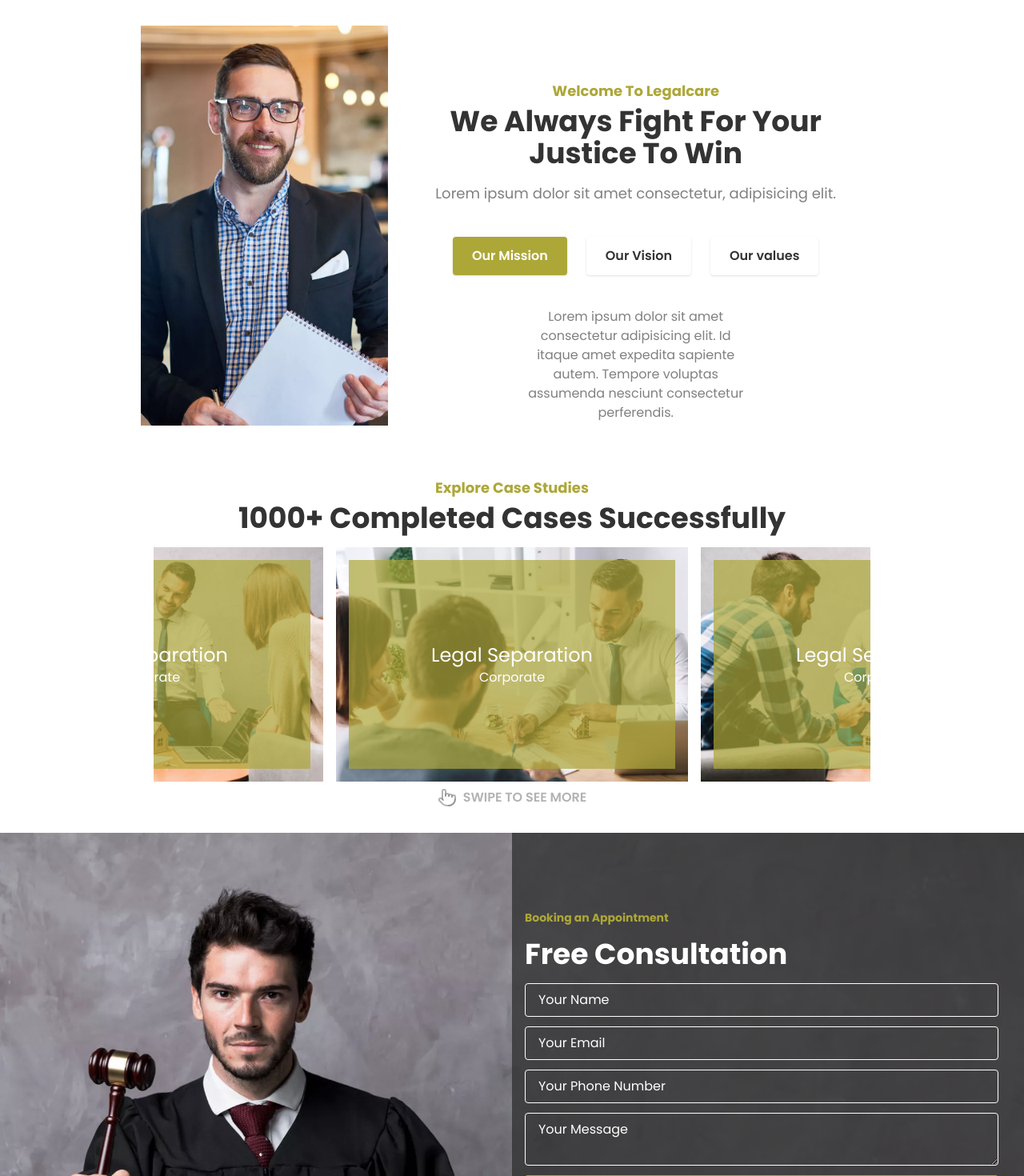
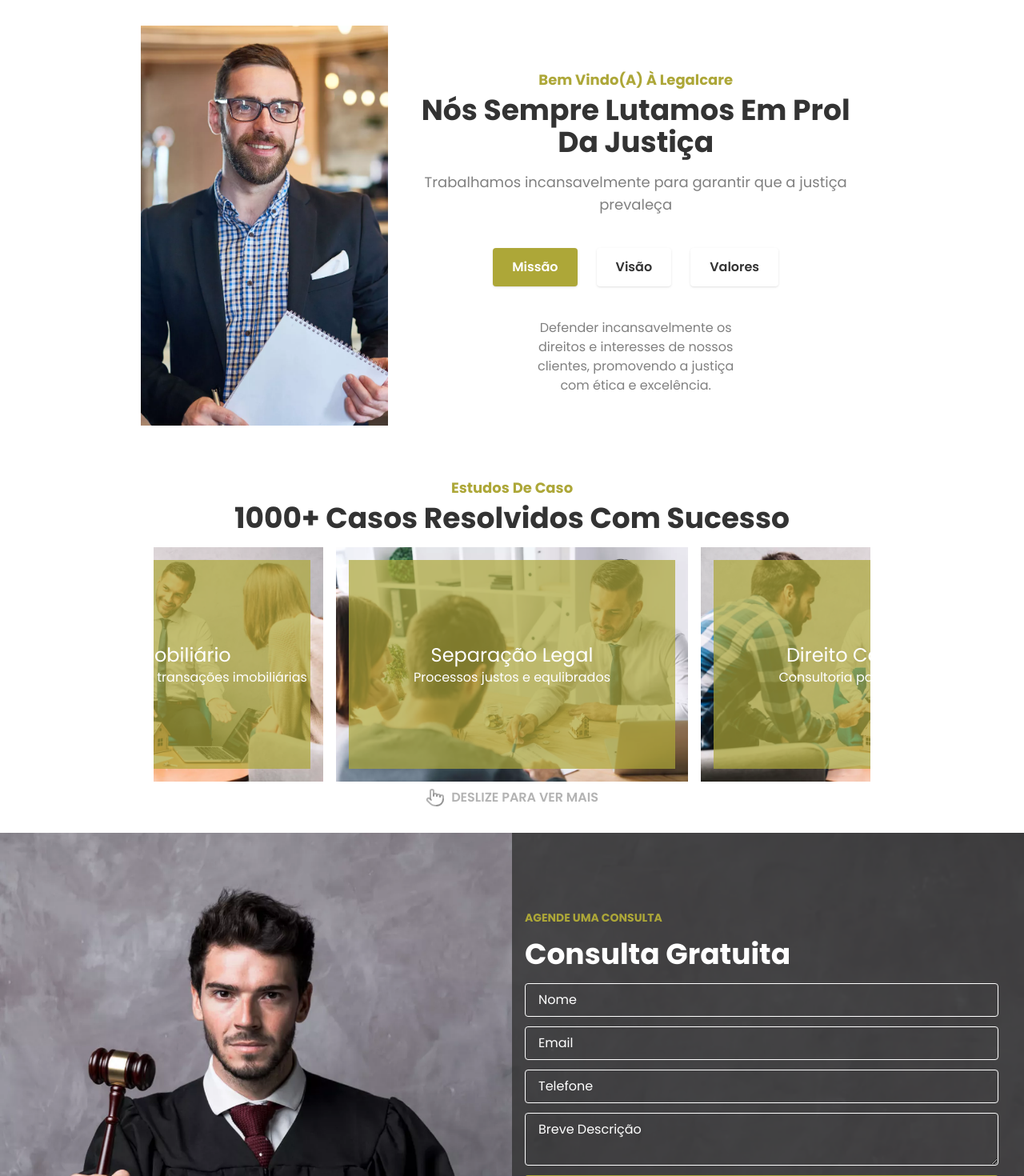
Before and after one commit to AlmeidaLucas2412/Lawyer-Page, a Next.js app: page / in a window 1280 px wide. Shown: the part 1320-2790 px from the top of the page at 80% size. Built offline with nearby package versions, Linux system fonts and the light colour scheme.

Commit message:
Translating to portuguese and changing Lorem texts to some consistent texts.

```diff
--- a/app/(app)/sections/appointment-section.tsx
+++ b/app/(app)/sections/appointment-section.tsx
@@ -13,37 +13,37 @@
         {""}
       </div>
       <div className="z-20 flex flex-col gap-y-4 xl:self-end xl:w-1/2 xl:px-4">
-        <span className="text-sm font-bold text-emphasis">
-          Booking an Appointment
+        <span className="text-sm font-bold text-emphasis uppercase">
+          Agende uma consulta
         </span>
         <h2 className="text-4xl font-bold text-background">
-          Free Consultation
+          Consulta Gratuita
         </h2>
         <form className="flex flex-col gap-y-3 text-background">
           <input
             type="text"
-            placeholder="Your Name"
+            placeholder="Nome"
             className="px-4 py-2 bg-transparent border rounded-sm border-background placeholder:text-background focus:outline-none"
           />
           <input
             type="email"
-            placeholder="Your Email"
+            placeholder="Email"
             className="px-4 py-2 bg-transparent border rounded-sm border-background placeholder:text-background focus:outline-none"
           />
           <input
             type="phone"
-            placeholder="Your Phone Number"
+            placeholder="Telefone"
             className="px-4 py-2 bg-transparent border rounded-sm border-background placeholder:text-background focus:outline-none"
           />
           <textarea
-            placeholder="Your Message"
+            placeholder="Breve Descrição"
             className="px-4 py-2 bg-transparent border rounded-sm border-background placeholder:text-background focus:outline-none"
           />
           <button
             type="submit"
             className="p-3 rounded-sm bg-emphasis text-background"
           >
-            Send Message
+            Enviar
           </button>
         </form>
       </div>
--- a/app/(app)/sections/blog-section.tsx
+++ b/app/(app)/sections/blog-section.tsx
@@ -4,31 +4,35 @@
 export const BlogSection = () => {
   return (
     <section className="flex flex-col px-4 py-8 gap-y-6 md:items-center">
-      <Heading introduction="Our Blog" title="Recent Blog" alignCenter />
+      <Heading
+        introduction="Nosso Blog"
+        title="Notícias e artigos"
+        alignCenter
+      />
       <div className="flex flex-col items-center gap-y-10 md:flex-row md:gap-x-2">
         <BlogCard
-          title="All you want to know about industrial laws"
+          title="Tudo sobre leis industriais"
           image="/latest-case_1.jpg"
           day="19"
-          month="February"
+          month="Fevereiro"
           year="2025"
-          description="Lorem ipsum dolor sit amet consectetur, adipisicing elit."
+          description="Tendências legais emergentes"
         />
         <BlogCard
-          title="All you want to know about industrial laws"
+          title="Tudo sobre leis industriais"
           image="/latest-case_2.jpg"
           day="18"
-          month="February"
+          month="Fevereiro"
           year="2025"
-          description="Lorem ipsum dolor sit amet consectetur, adipisicing elit."
+          description="Guia completo para empresas"
         />
         <BlogCard
-          title="All you want to know about industrial laws"
+          title="Tudo sobre leis industriais"
           image="/latest-case_3.jpg"
           day="17"
-          month="February"
+          month="Fevereiro"
           year="2025"
-          description="Lorem ipsum dolor sit amet consectetur, adipisicing elit."
+          description="Direitos do trabalhador atualizados"
         />
       </div>
     </section>
--- a/app/(app)/sections/hero.tsx
+++ b/app/(app)/sections/hero.tsx
@@ -25,7 +25,7 @@
         <span className="font-bold uppercase text-emphasis xl:text-lg">
           Legalcare
         </span>
-        <h1 className="text-4xl font-bold capitalize text-background xl:text-6xl">
+        <h1 className="text-4xl font-bold capitalize text-background xl:text-5xl">
           Advogados lutando pela sua
           <Typewritter textToShow="Liberdade." />
         </h1>
--- a/app/(app)/sections/studies-section.tsx
+++ b/app/(app)/sections/studies-section.tsx
@@ -11,25 +11,25 @@
   return (
     <section className="flex flex-col px-4 py-8 gap-y-4" id="studies">
       <Heading
-        introduction="Explore case studies"
-        title="1000+ completed cases successfully"
+        introduction="Estudos de caso"
+        title="1000+ Casos resolvidos com sucesso"
         alignCenter
       />
       <div className="flex flex-col gap-y-6 md:hidden">
         <StudiesCard
           image="/case-3.jpg"
-          title="Legal Separation"
-          description="Corporate"
+          title="Separação Legal"
+          description="Processos justos e equlibrados"
         />
         <StudiesCard
           image="/case-2.jpg"
-          title="Legal Separation"
-          description="Corporate"
+          title="Direito Corporativo"
+          description="Consultoria para sua empresa"
         />
         <StudiesCard
           image="/case-3.jpg"
-          title="Legal Separation"
-          description="Corporate"
+          title="Direito Trabalhista"
+          description="Proteção trabalhista"
         />
       </div>
       <Carousel
@@ -40,36 +40,36 @@
           <CarouselItem className="xl:basis-1/2">
             <StudiesCard
               image="/case-3.jpg"
-              title="Legal Separation"
-              description="Corporate"
+              title="Separação Legal"
+              description="Processos justos e equlibrados"
             />
           </CarouselItem>
           <CarouselItem className="xl:basis-1/2">
             <StudiesCard
               image="/case-2.jpg"
-              title="Legal Separation"
-              description="Corporate"
+              title="Direito Corporativo"
+              description="Consultoria para sua empresa"
             />
           </CarouselItem>
           <CarouselItem className="xl:basis-1/2">
             <StudiesCard
               image="/case-3.jpg"
-              title="Legal Separation"
-              description="Corporate"
+              title="Direito Trabalhista"
+              description="Proteção dos direitos trabalhistas"
             />
           </CarouselItem>
           <CarouselItem className="xl:basis-1/2">
             <StudiesCard
               image="/case-2.jpg"
-              title="Legal Separation"
-              description="Corporate"
+              title="Direito Imobiliário"
+              description="Proteção e segurança em transações imobiliárias"
             />
           </CarouselItem>
         </CarouselContent>
         <div className="hidden md:flex md:self-center md:gap-x-2">
           <Pointer className="stroke-current text-description/60" />
           <span className="font-semibold uppercase text-description/60">
-            Swipe to see more
+            Deslize para ver mais
           </span>
         </div>
       </Carousel>
--- a/app/(app)/sections/testimonial-section.tsx
+++ b/app/(app)/sections/testimonial-section.tsx
@@ -13,54 +13,58 @@
       className="flex flex-col px-4 py-8 gap-y-6 xl:px-44"
       id="testimonial"
     >
-      <Heading introduction="Testimonial" title="Happy Clients" alignCenter />
+      <Heading
+        introduction="Feedbacks"
+        title="Clientes Satitsfeitos"
+        alignCenter
+      />
       <Carousel className="p-2" opts={{ loop: true }}>
         <CarouselContent>
           <CarouselItem className="md:basis-1/3">
             <TestimonialCard
-              feedback="Lorem ipsum dolor sit amet consectetur, adipisicing elit. Iste cupiditate distinctio mollitia et fugiat libero minus sapiente illo."
-              name="Roger Scott"
-              role="Marketing Manager"
+              feedback="Apoio e orientação excepcionais. Minha confiança foi plenamente justificada."
+              name="João Silva"
+              role="Engenheiro"
               image="/client_1.jpg"
             />
           </CarouselItem>
           <CarouselItem className="md:basis-1/3">
             <TestimonialCard
-              feedback="Lorem ipsum dolor sit amet consectetur, adipisicing elit. Iste cupiditate distinctio mollitia et fugiat libero minus sapiente illo."
-              name="John Doe"
-              role="Senior Consultant"
+              feedback="Apoio e orientação excepcionais. Minha confiança foi plenamente justificada."
+              name="Pedro Santos"
+              role="Médico"
               image="/client_2.jpg"
             />
           </CarouselItem>
           <CarouselItem className="md:basis-1/3">
             <TestimonialCard
-              feedback="Lorem ipsum dolor sit amet consectetur, adipisicing elit. Iste cupiditate distinctio mollitia et fugiat libero minus sapiente illo."
-              name="Tom Smith"
-              role="Sales Manager"
+              feedback="Apoio e orientação excepcionais. Minha confiança foi plenamente justificada."
+              name="Lucas Ferreira"
+              role="Professor"
               image="/client_3.jpg"
             />
           </CarouselItem>
           <CarouselItem className="md:basis-1/3">
             <TestimonialCard
-              feedback="Lorem ipsum dolor sit amet consectetur, adipisicing elit. Iste cupiditate distinctio mollitia et fugiat libero minus sapiente illo."
-              name="Roger Scott"
-              role="Marketing Manager"
+              feedback="Apoio e orientação excepcionais. Minha confiança foi plenamente justificada."
+              name="Gabriel Costa"
+              role="Arquiteto"
               image="/client_1.jpg"
             />
           </CarouselItem>
           <CarouselItem className="md:basis-1/3">
             <TestimonialCard
-              feedback="Lorem ipsum dolor sit amet consectetur, adipisicing elit. Iste cupiditate distinctio mollitia et fugiat libero minus sapiente illo."
-              name="John Doe"
-              role="Senior Consultant"
+              feedback="Apoio e orientação excepcionais. Minha confiança foi plenamente justificada."
+              name="Rodrigo Almeida"
+              role="Contador"
               image="/client_2.jpg"
             />
           </CarouselItem>
           <CarouselItem className="md:basis-1/3">
             <TestimonialCard
-              feedback="Lorem ipsum dolor sit amet consectetur, adipisicing elit. Iste cupiditate distinctio mollitia et fugiat libero minus sapiente illo."
-              name="Tom Smith"
-              role="Sales Manager"
+              feedback="Apoio e orientação excepcionais. Minha confiança foi plenamente justificada."
+              name="Rafael Pereira"
+              role="Psicólogo"
               image="/client_3.jpg"
             />
           </CarouselItem>
@@ -69,7 +73,7 @@
       <div className="flex self-center gap-x-2">
         <Pointer className="stroke-current text-description/60" />
         <span className="font-semibold uppercase text-description/60">
-          Swipe to see more
+          Deslize para ver mais
         </span>
       </div>
     </section>
--- a/app/(app)/sections/welcome-section.tsx
+++ b/app/(app)/sections/welcome-section.tsx
@@ -10,11 +10,11 @@
   const [activeButton, setActiveButton] = useState("");
 
   const MISSION_TEXT =
-    "Lorem ipsum dolor sit amet consectetur adipisicing elit. Id itaque amet expedita sapiente autem. Tempore voluptas assumenda nesciunt consectetur perferendis.";
+    "Defender incansavelmente os direitos e interesses de nossos clientes, promovendo a justiça com ética e excelência.";
   const VISION_TEXT =
-    "Lorem ipsum dolor sit amet consectetur adipisicing elit temporibus consequuntur.";
+    "Ser referência nacional em advocacia, reconhecida pela competência, transparência e compromisso com a justiça.";
   const VALUES_TEXT =
-    "Lorem ipsum dolor sit amet consectetur adipisicing elit.";
+    "Ética, Excelência, Compromisso, Transparência e Respeito.";
 
   useEffect(() => {
     setActiveButton("mission");
@@ -40,9 +40,9 @@
       />
       <div className="flex flex-col gap-y-2 md:p-8 md:text-center md:flex-1 xl:gap-y-10">
         <Heading
-          introduction="Welcome to legalcare"
-          title="We always fight for your justice to win"
-          description="Lorem ipsum dolor sit amet consectetur, adipisicing elit."
+          introduction="Bem vindo(a) à Legalcare"
+          title="Nós sempre lutamos em prol da Justiça"
+          description="Trabalhamos incansavelmente para garantir que a justiça prevaleça"
         />
         <div className="flex flex-col xl:flex-row xl:self-center xl:gap-x-6">
           <Button
@@ -50,21 +50,21 @@
             variant={activeButton === "mission" ? "default" : "ghost"}
             className="p-6"
           >
-            <span className="text-base font-semibold">Our Mission</span>
+            <span className="text-base font-semibold">Missão</span>
           </Button>
           <Button
             onClick={() => handleText(VISION_TEXT, "vision")}
             variant={activeButton === "vision" ? "default" : "ghost"}
             className="p-6"
           >
-            <span className="text-base font-semibold">Our Vision</span>
+            <span className="text-base font-semibold">Visão</span>
           </Button>
           <Button
             onClick={() => handleText(VALUES_TEXT, "values")}
             variant={activeButton === "values" ? "default" : "ghost"}
             className="p-6"
           >
-            <span className="text-base font-semibold">Our values</span>
+            <span className="text-base font-semibold">Valores</span>
           </Button>
         </div>
         <p className="xl:h-20 text-description xl:w-1/2 xl:self-center">
@@ -72,7 +72,7 @@
         </p>
         <div className="p-4 bg-emphasis md:hidden">
           <span className="text-xl text-background">
-            40 Years of Experience
+            40 Anos de Experiência
           </span>
         </div>
       </div>
--- a/components/blog-card.tsx
+++ b/components/blog-card.tsx
@@ -44,7 +44,7 @@
       </div>
       <p className="text-description">{description}</p>
       <Button className="w-fit">
-        <span>Read More</span>
+        <span>Ler Mais</span>
       </Button>
     </div>
   );
--- a/components/layout/footer.tsx
+++ b/components/layout/footer.tsx
@@ -13,12 +13,11 @@
             Legalcare
           </h2>
           <span className="-mt-6 font-bold uppercase text-emphasis xl:-mt-10">
-            A law firm agency
+            Escritório de Advocacia
           </span>
           <p className="text-neutral-50/70 xl:text-lg">
-            Lorem ipsum dolor sit amet consectetur adipisicing elit. Maiores,
-            velit doloremque blanditiis maxime alias saepe ad repellendus unde
-            aut iste!
+            Comprometidos com a justiça e dedicados a fornecer serviços
+            jurídicos de excelência. Sua confiança é nossa prioridade.
           </p>
           <div className="flex gap-x-2">
             <div className="flex items-center justify-center rounded-full size-12 bg-background/20">
@@ -61,44 +60,44 @@
         </div>
         <ul className="flex flex-col gap-y-4 text-background">
           <span className="text-xl font-semibold xl:text-2xl xl:font-normal">
-            Practice Areas
+            Áreas de Atuação
           </span>
-          <li className="flex items-center gap-x-2 lg:hover:text-emphasis">
+          <li className="flex items-center transition-colors duration-500 gap-x-2 lg:hover:text-emphasis">
             <ChevronRight className="size-4" />
-            <a href="#">Family Law</a>
+            <a href="#">Direito de Família</a>
           </li>
           <li className="flex items-center transition-colors duration-500 gap-x-2 lg:hover:text-emphasis">
             <ChevronRight className="size-4" />
-            <a href="#">Business Law</a>
+            <a href="#">Direito Empresarial</a>
           </li>
           <li className="flex items-center transition-colors duration-500 gap-x-2 lg:hover:text-emphasis">
             <ChevronRight className="size-4" />
-            <a href="#">Insurance Law</a>
+            <a href="#">Direito de Seguros</a>
           </li>
           <li className="flex items-center transition-colors duration-500 gap-x-2 lg:hover:text-emphasis">
             <ChevronRight className="size-4" />
-            <a href="#">Criminal Law</a>
+            <a href="#">Direito Penal</a>
           </li>
           <li className="flex items-center transition-colors duration-500 gap-x-2 lg:hover:text-emphasis">
             <ChevronRight className="size-4" />
-            <a href="#">Property Law</a>
+            <a href="#">Direito Imobiliário</a>
           </li>
           <li className="flex items-center transition-colors duration-500 gap-x-2 lg:hover:text-emphasis">
             <ChevronRight className="size-4" />
-            <a href="#">Fire Accident</a>
+            <a href="#">Acidente de Incêndio</a>
           </li>
         </ul>
         <div className="flex flex-col gap-y-4 text-background">
           <span className="text-xl font-semibold xl:text-2xl xl:font-normal">
-            Have a Question?
+            Alguma Dúvida?
           </span>
           <div className="flex items-center gap-x-2">
             <MapPin className="size-5" />
-            <span className="text-sm">123 Main Street, Anytown, USA</span>
+            <span className="text-sm">123 Rua Principal, Cidade, BR</span>
           </div>
           <div className="flex items-center gap-x-2">
             <Phone className="size-5" />
-            <span className="text-sm">+1-123-456-7890</span>
+            <span className="text-sm">+55 (00) 0000-0000</span>
           </div>
           <div className="flex items-center gap-x-2">
             <Mail className="size-5" />
@@ -108,19 +107,19 @@
       </div>
       <div className="flex flex-col gap-y-4 md:ml-6 lg:ml-0">
         <span className="text-xl font-semibold text-background xl:text-2xl xl:font-normal">
-          Business Hours
+          Horário de Atendimento
         </span>
         <div className="flex flex-col gap-y-2">
-          <span className="text-sm text-emphasis">Opening Days:</span>
+          <span className="text-sm text-emphasis">Dias de abertura:</span>
           <span className="text-sm text-background">
-            Monday - Friday: 9am - 8pm
+            Segunda - Sexta: 9h - 20h
           </span>
-          <span className="text-sm text-background">Saturday: 9am - 5pm</span>
+          <span className="text-sm text-background">Sábado: 9h - 17h</span>
         </div>
         <div className="flex flex-col gap-y-2">
-          <span className="text-sm text-emphasis">Vacations:</span>
+          <span className="text-sm text-emphasis">Folgas:</span>
           <span className="text-sm text-background">
-            All sunday days and all official holidays
+            Todos os domingos e feriados oficiais.
           </span>
         </div>
       </div>
```
